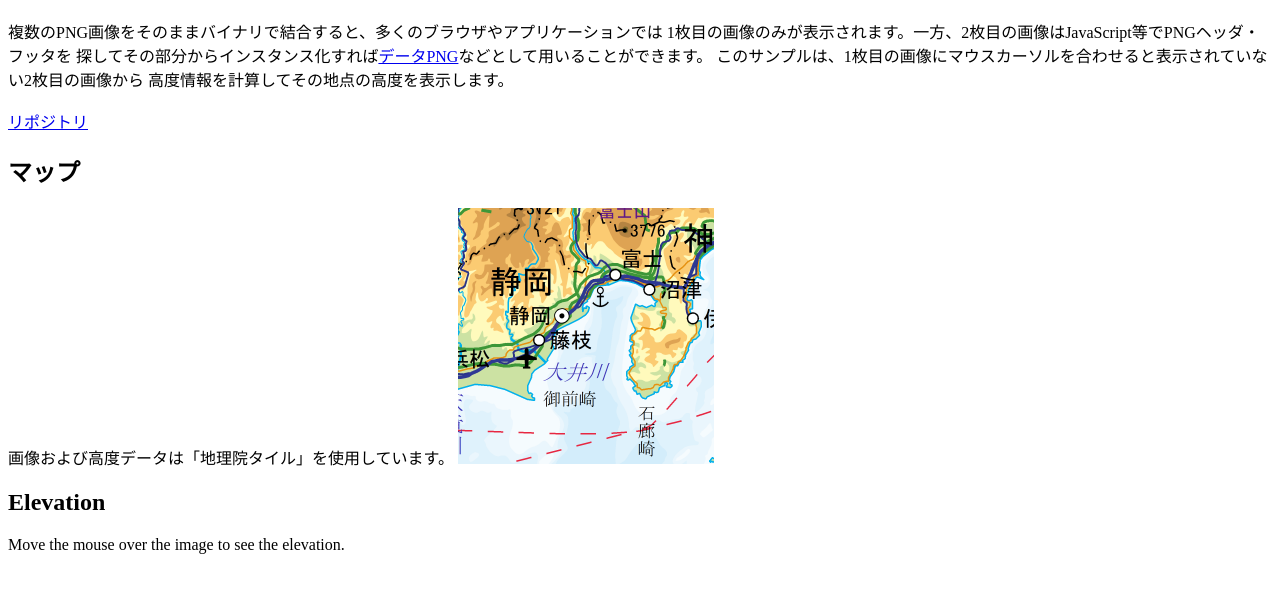
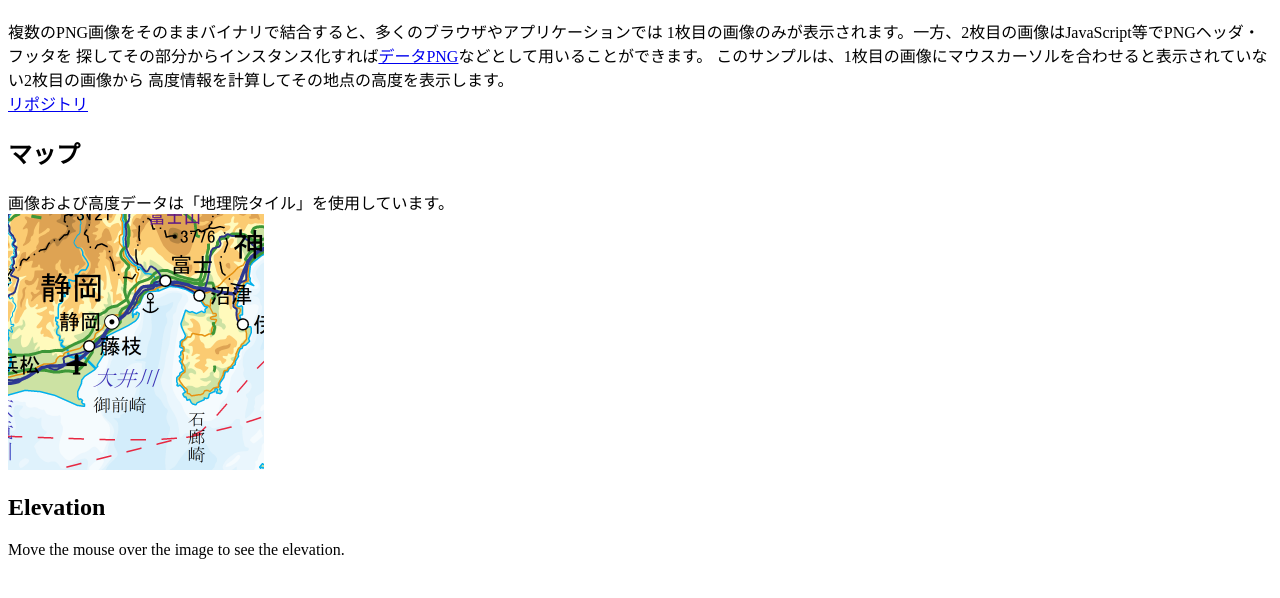
Before and after one commit to ksasao/MergedPNG, a plain HTML site: page docs/index.html in a window 1280 px wide. Shown: the part 70-668 px from the top of the page. Drawn offline with Linux system fonts and the light colour scheme.

Commit message:
Add text

```diff
--- a/docs/index.html
+++ b/docs/index.html
@@ -7,16 +7,22 @@
 </head>
 <body>
     <h1>1枚のPNG画像に地図と高度データを埋め込み</h1>
+    <div>
         複数のPNG画像をそのままバイナリで結合すると、多くのブラウザやアプリケーションでは
         1枚目の画像のみが表示されます。一方、2枚目の画像はJavaScript等でPNGヘッダ・フッタを
         探してその部分からインスタンス化すれば<a href="https://gsj-seamless.jp/labs/datapng/">データPNG</a>などとして用いることができます。
         このサンプルは、1枚目の画像にマウスカーソルを合わせると表示されていない2枚目の画像から
-    高度情報を計算してその地点の高度を表示します。<br/><br/>
+        高度情報を計算してその地点の高度を表示します。
+    </div>
+    <div>
         <a href="https://github.com/ksasao/MergedPNG/tree/main/docs">リポジトリ</a>
+    </div>
     <div>
         <h2>マップ</h2>
         画像および高度データは「地理院タイル」を使用しています。
+        <div>
             <canvas id="image1Canvas"></canvas>
+        </div>
     </div>
     <div>
         <h2>Elevation</h2>
```
Lines whose indentation alone changed are shown as unchanged.
